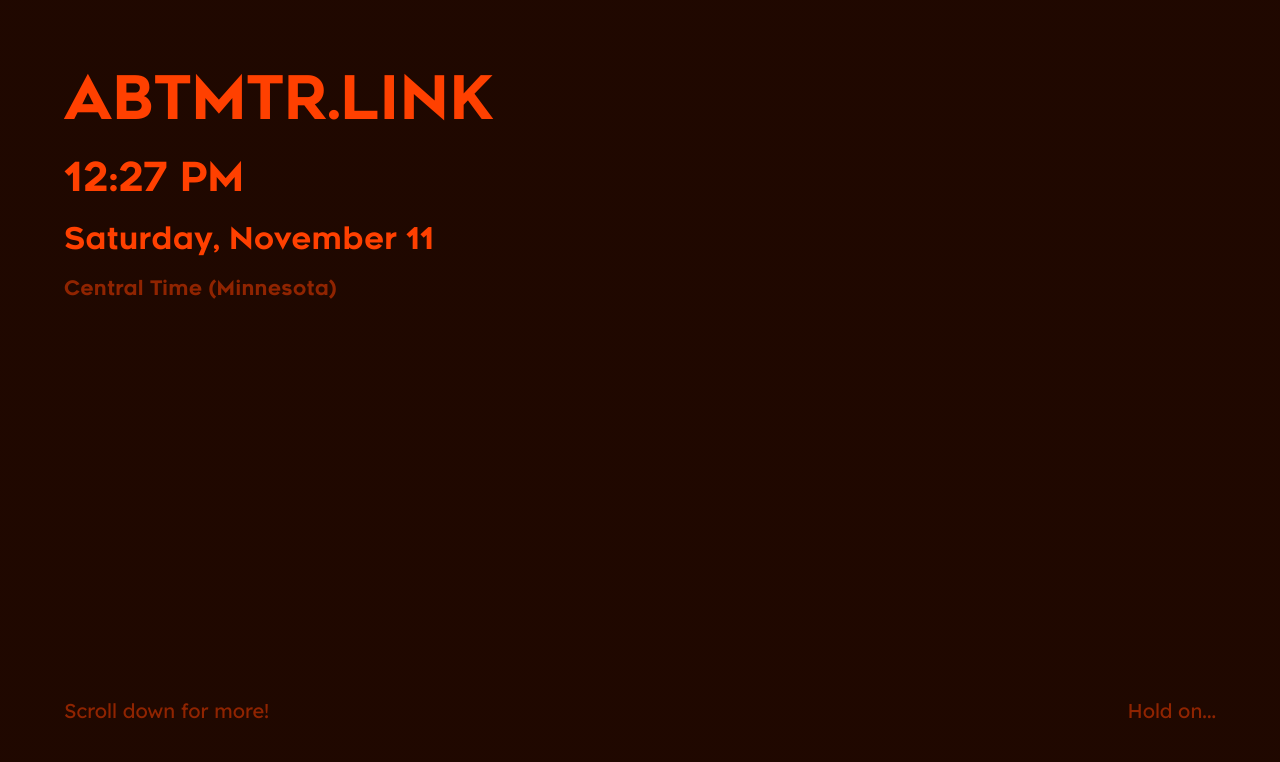
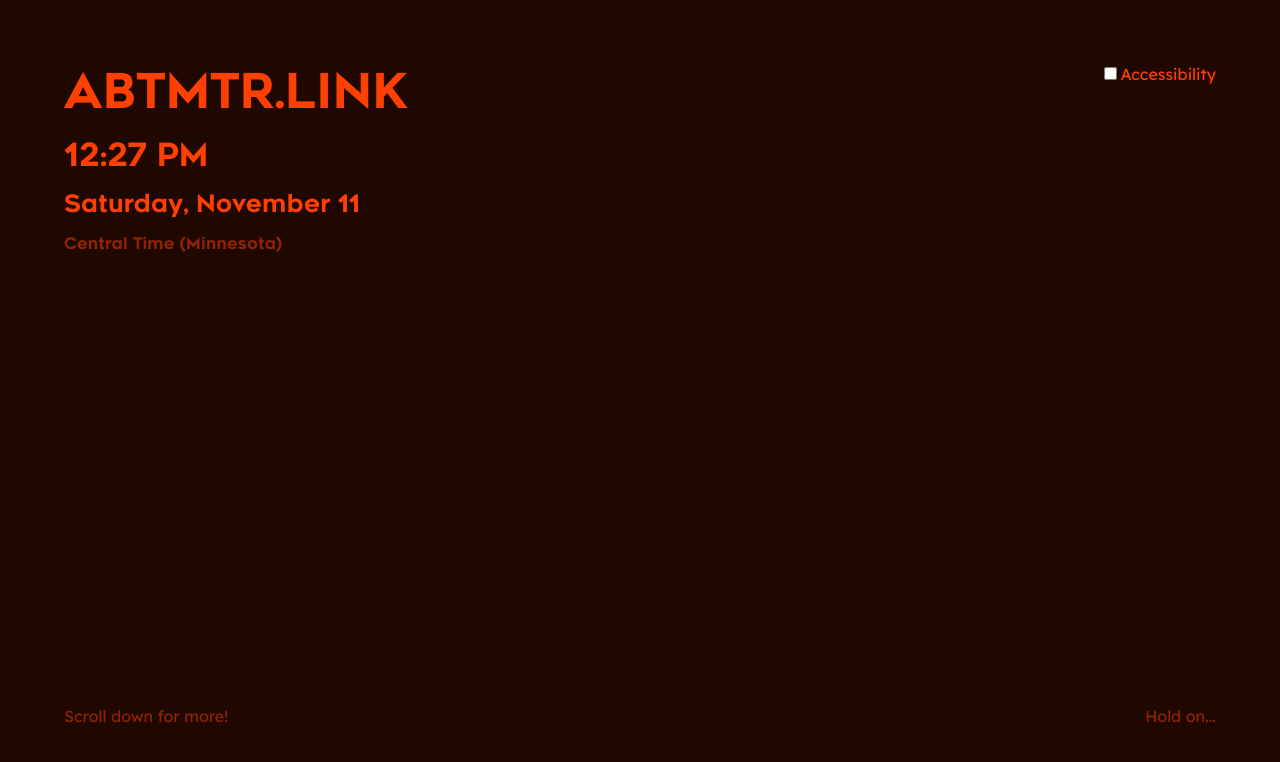
Before and after one commit to MeowcaTheoRange/NewNewWebsite, a Next.js app: page / in a window 1280 px wide. Shown: the top 762 px of the page. Built offline with nearby package versions, Linux system fonts and the light colour scheme; no server answers.

Commit message:
Accessibility update

```diff
--- a/src/app/page.tsx
+++ b/src/app/page.tsx
@@ -199,15 +199,27 @@ export default function Home() {
         }`}
         id="top"
       >
-        <h1>
+        <h1 aria-label="About M T R dot Link">
           ABTMTR
           <wbr />
           .LINK
         </h1>
+        <Time time={time} date={date} />
+        <Floaty top>
+          <input
+            id="accessibility"
+            type="checkbox"
+            onClick={function (x) {
+              (x.target as HTMLInputElement).checked
+                ? document.body.parentElement?.classList.add("a11y")
+                : document.body.parentElement?.classList.remove("a11y");
+            }}
+          />
+          <label htmlFor="accessibility">Accessibility</label>
+        </Floaty>
         <Floaty>
           <LastFM player={player} />
         </Floaty>
-        <Time time={time} date={date} />
         <Floaty start>
           <p className="hv">Scroll down for more!</p>
         </Floaty>
@@ -215,7 +227,11 @@ export default function Home() {
       <Page scroll={body.current} color={Color3.fromHex("FFFFFF")} id="hi">
         <h1>Welcome 👋</h1>
         <p>
-          I'm <b>MeowcaTheoRange</b> <small>(miau-kuh-thee~oh-ray~nj)</small>.
+          I'm <b>MeowcaTheoRange</b>{" "}
+          <small aria-label="Pronounced: meow, cuh, the, oh, range">
+            (miau-kuh-thee~oh-ray~nj)
+          </small>
+          .
           <br />
           I'm a web developer, Fediverse enthusiast, and compulsory Minnesotan.
         </p>
@@ -597,7 +613,7 @@ export default function Home() {
           .
         </p>
         <ProjectList projects={images} markdown />
-        <ProjectList projects={blog} markdown double />
+        <ProjectList projects={blog} markdown double tooLong />
       </Page>
       <Page
         scroll={body.current}
@@ -656,7 +672,7 @@ export default function Home() {
           <br />
           <small>Primary Negative</small>
         </ColourChip>
-        <p style={{ color: "#00BFFF" }}>
+        <p style={{ color: "#00c0FF" }} className="color-collapse-on-a11y">
           <b>Iszac Blue</b> is literally <strong>Rocco Orange</strong> but
           inverted. This colour is named after <strong>Iszac</strong>, an OC of
           mine that I came up with, for the setting of Ætherglow.
@@ -668,7 +684,7 @@ export default function Home() {
           If you were to use any of these colours to represnt me as a{" "}
           <strong>person</strong>, use this one.
         </p>
-        <p style={{ color: "#FF4000" }}>
+        <p style={{ color: "#FF4000" }} className="color-collapse-on-a11y">
           <b>Rocco Orange</b> is my favourite colour orange, but now more red.
           The name comes from my character <strong>Rocco</strong>, whose hair is
           this colour - though this colour has been applied to more characters
@@ -687,12 +703,12 @@ export default function Home() {
           <br />
           <small>Secondary Negative</small>
         </ColourChip>
-        <p style={{ color: "#8000FF" }}>
+        <p style={{ color: "#8000FF" }} className="color-collapse-on-a11y">
           <b>Grape Soda</b> represents my love for grape soda.
           <br />
           My favourite is Fanta Grape. :]
         </p>
-        <p style={{ color: "#80FF00" }}>
+        <p style={{ color: "#80FF00" }} className="color-collapse-on-a11y">
           <b>Avalonian Waste</b> is also literally <strong>Grape Soda</strong>{" "}
           but inverted. This represents some{" "}
           <a
--- a/src/components/Floaty/Floaty.tsx
+++ b/src/components/Floaty/Floaty.tsx
@@ -19,7 +19,7 @@ export default function Floaty({
         start ? styles.FloatyStart : ""
       } ${keepFloat ? styles.FloatyKeep : ""} ${
         sticky ? styles.FloatySticky : ""
-      }`}
+      } FL-collapse-on-a11y`}
     >
       {children}
     </div>
--- a/src/components/Page/Page.tsx
+++ b/src/components/Page/Page.tsx
@@ -40,11 +40,12 @@ export default function Page({
       ref={pageobj}
       className={`${styles.Page} ${preview ? styles.PagePreview : ""} ${
         footer ? styles.PageFooter : ""
-      } ${floaty ? styles.PageSpace : ""} block`}
+      } ${floaty ? styles.PageSpace : ""} block PG-collapse-on-a11y`}
       style={
         {
           "--backgroundColor": "#" + color?.darken(75).toHex(),
           "--color": "#" + color?.toHex(),
+          "--color-a11y": "#" + color?.lighten(75).toHex(),
           background: bg,
           backgroundColor: "#" + color?.darken(90).toHex(),
           color: "var(--color)",
--- a/src/components/ProjectList/ProjectList.tsx
+++ b/src/components/ProjectList/ProjectList.tsx
@@ -16,10 +16,12 @@ export default function ProjectList({
   projects,
   markdown = false,
   double = false,
+  tooLong = false,
 }: {
   projects: Project[];
   markdown?: boolean;
   double?: boolean;
+  tooLong?: boolean;
 }) {
   const router = useRouter();
   return (
@@ -31,7 +33,7 @@ export default function ProjectList({
       {projects.map((project, i) => (
         <a
           key={i}
-          className={`${styles.ProjectListProject} notInline`}
+          className={`${styles.ProjectListProject} notInline color-collapse-on-a11y`}
           href={project.url}
           target="_blank"
         >
@@ -49,7 +51,10 @@ export default function ProjectList({
             <p className={styles.ProjectListProjectDescriptionTitle}>
               {project.name}
             </p>
-            <p className={styles.ProjectListProjectDescriptionDescription}>
+            <p
+              className={styles.ProjectListProjectDescriptionDescription}
+              aria-hidden={tooLong}
+            >
               {markdown ? (
                 <ReactMarkdown
                   remarkPlugins={[remarkBreaks]}
--- a/src/components/ScrollBackInd/ScrollBackInd.tsx
+++ b/src/components/ScrollBackInd/ScrollBackInd.tsx
@@ -14,6 +14,7 @@ export default function ScrollBackInd<T>({
 }) {
   return (
     <button
+      aria-hidden="true"
       className={`${styles.ScrollBackInd} ${
         hide ? styles.ScrollBackIndHidden : ""
       }`}
--- a/src/components/net/LastFM/LastFM.tsx
+++ b/src/components/net/LastFM/LastFM.tsx
@@ -11,9 +11,9 @@ export default function LastFM({
       {player?.recenttracks.track[0]["@attr"]?.nowplaying === "true" ? (
         <p>Currently listening to</p>
       ) : (
-        <p className={styles.LastFMError}>Last listened to</p>
+        <p className="hv">Last listened to</p>
       )}
-      <div className={styles.LastFM}>
+      <div className={`${styles.LastFM} LFM-collapse-on-a11y`}>
         <div className={styles.LastFMMetadata}>
           <p className={styles.LastFMMetadataTitle}>
             {player?.recenttracks.track[0].name}
@@ -24,7 +24,7 @@ export default function LastFM({
           </p>
         </div>
         <img
-          className={styles.LastFMAlbumArt}
+          className={`${styles.LastFMAlbumArt} LFMA-collapse-on-a11y`}
           src={player?.recenttracks.track[0].image[2]["#text"]}
           alt=""
           width="96"
@@ -33,6 +33,6 @@ export default function LastFM({
       </div>
     </>
   ) : (
-    <p className={styles.LastFMError}>Hold on...</p>
+    <p className="hv">Hold on...</p>
   );
 }
--- a/src/styles/globals.css
+++ b/src/styles/globals.css
@@ -16,6 +16,50 @@ div.body {
   color: white;
   overflow-y: scroll;
   scroll-snap-type: y mandatory;
+}
+
+/* A11y */
+
+html.a11y div.body {
+  scroll-snap-type: unset;
+}
+
+html.a11y .hv {
+  opacity: 0.75 !important;
+}
+
+html.a11y .FL-collapse-on-a11y {
+  position: static !important;
+  text-align: start !important;
+  display: block !important;
+  margin: 2em 0 !important;
+  max-width: none !important;
+}
+
+html.a11y .FL-collapse-on-a11y {
+  position: static !important;
+  text-align: start !important;
+  display: block !important;
+  margin: 2em 0 !important;
+  max-width: none !important;
+}
+
+html.a11y .LFM-collapse-on-a11y {
+  grid-auto-flow: column !important;
+  grid-template-columns: 96px auto !important;
+}
+
+html.a11y .LFMA-collapse-on-a11y {
+  order: -1 !important;
+}
+
+html.a11y .PG-collapse-on-a11y {
+  min-height: 0 !important;
+  color: var(--color-a11y) !important;
+}
+
+html.a11y .color-collapse-on-a11y {
+  color: white !important;
 }
 
 /* Markup */
@@ -176,3 +220,9 @@ a.special:active::after {
     font-size: 16px;
   }
 }
+
+@media only screen and (max-height: 800px) {
+  :root {
+    font-size: 16px;
+  }
+}
```
